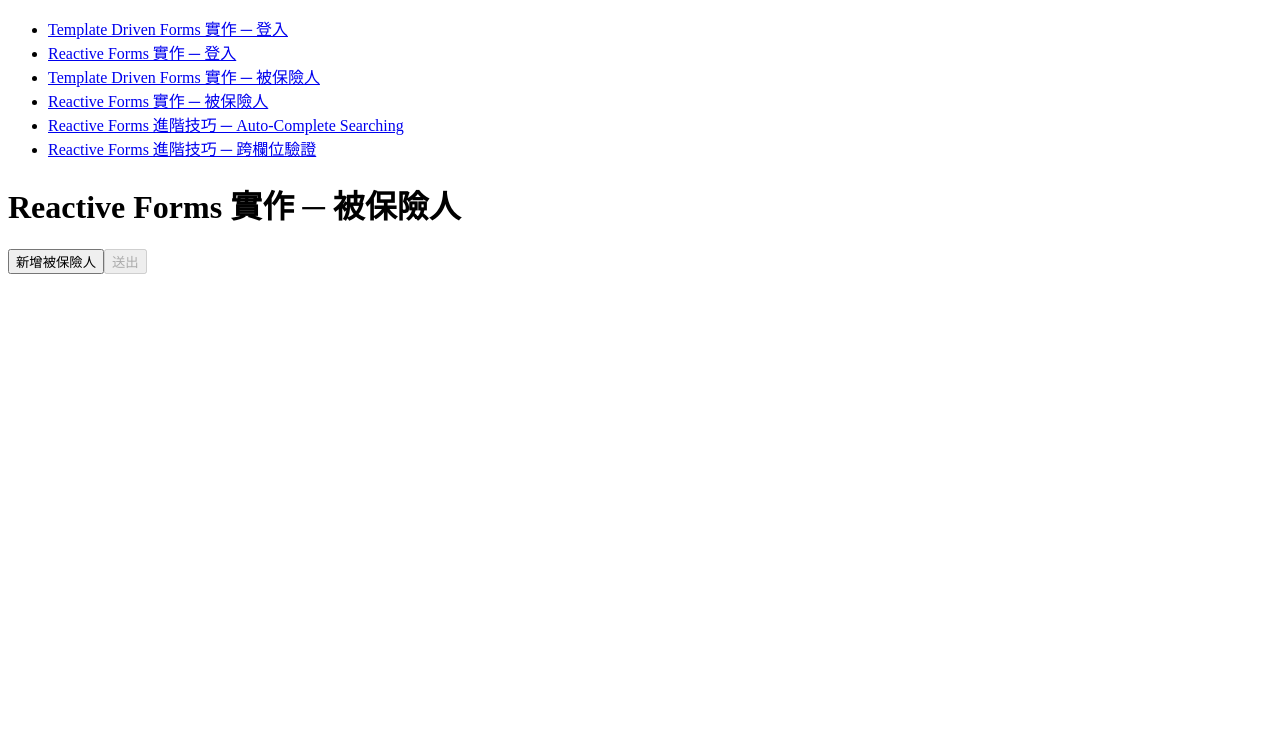
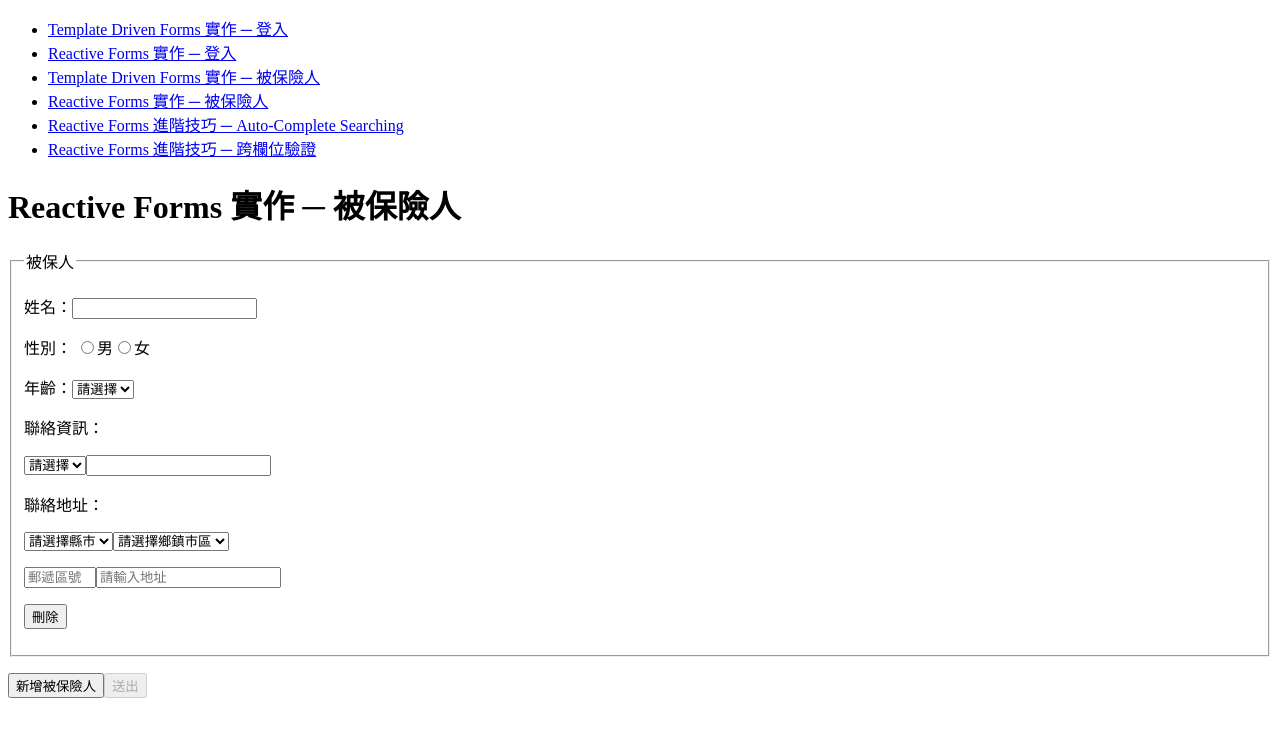
Before and after one commit to leochen0818/angular-30days-form-and-testing, an Angular app: page /#/reactive-forms-async-insured in a window 1280 px wide. Shown: the top 736 px of the page. Built offline with nearby package versions, Linux system fonts and the light colour scheme.

Commit message:
新增 ControlContainer 的應用 ─ 聯絡地址（被保人表單）

```diff
--- /dev/null
+++ b/src/app/reactive-forms-async-insured/address-info/address-info.component.html
@@ -0,0 +1,14 @@
+<ng-container [formGroup]="formGroup">
+  <p>
+    <select formControlName="city">
+      <option value="">請選擇縣市</option>
+    </select>
+    <select formControlName="district">
+      <option value="">請選擇鄉鎮市區</option>
+    </select>
+  </p>
+  <p>
+    <input type="text" style="width: 4rem" placeholder="郵遞區號" formControlName="zip">
+    <input type="text" placeholder="請輸入地址" formControlName="address">
+  </p>
+</ng-container>
--- /dev/null
+++ b/src/app/reactive-forms-async-insured/address-info/address-info.component.scss
@@ -0,0 +1,3 @@
+:host {
+  display: block;
+}
--- /dev/null
+++ b/src/app/reactive-forms-async-insured/address-info/address-info.component.ts
@@ -0,0 +1,17 @@
+import { ControlContainer, FormGroup } from '@angular/forms';
+import { Component } from '@angular/core';
+
+@Component({
+  selector: 'app-address-info',
+  templateUrl: './address-info.component.html',
+  styleUrls: ['./address-info.component.scss']
+})
+export class AddressInfoComponent {
+
+  get formGroup(): FormGroup {
+    return this.controlContainer.control as FormGroup;
+  }
+
+  constructor(private controlContainer: ControlContainer) { }
+
+}
--- a/src/app/reactive-forms-async-insured/reactive-forms-async-insured.component.html
+++ b/src/app/reactive-forms-async-insured/reactive-forms-async-insured.component.html
@@ -51,6 +51,8 @@
         <input type="text" formControlName="contactInfo">
         <span class="error-message">{{ getErrorMessage("contactInfo", index) }}</span>
       </p>
+      <p><label>聯絡地址：</label></p>
+      <app-address-info formGroupName="addressInfo"></app-address-info>
       <p><button type="button" (click)="deleteInsured(index)">刪除</button></p>
     </fieldset>
   </ng-container>
--- a/src/app/reactive-forms-async-insured/reactive-forms-async-insured.component.ts
+++ b/src/app/reactive-forms-async-insured/reactive-forms-async-insured.component.ts
@@ -55,6 +55,7 @@ export class ReactiveFormsAsyncInsuredComponent implements OnInit {
     this.formGroup = this.formBuilder.group({
       insuredList: this.formBuilder.array([])
     });
+    this.addInsured();
   }
 
   /**
@@ -139,6 +140,12 @@ export class ReactiveFormsAsyncInsuredComponent implements OnInit {
       contactInfoControl.updateValueAndValidity();
     });
 
+    const addressInfoFormGroup = this.formBuilder.group({
+      city: '',
+      district: '',
+      zip: '',
+      address: ''
+    });
     return this.formBuilder.group({
       name: [
         '',
@@ -147,7 +154,8 @@ export class ReactiveFormsAsyncInsuredComponent implements OnInit {
       gender: ['', Validators.required],
       age: ['', Validators.required],
       contactInfoType: contactInfoTypeControl,
-      contactInfo: contactInfoControl
+      contactInfo: contactInfoControl,
+      addressInfo: addressInfoFormGroup
     });
   }
 }
--- a/src/app/reactive-forms-async-insured/reactive-forms-async-insured.module.ts
+++ b/src/app/reactive-forms-async-insured/reactive-forms-async-insured.module.ts
@@ -4,7 +4,7 @@ import { CommonModule } from '@angular/common';
 
 import { ReactiveFormsAsyncInsuredRoutingModule } from './reactive-forms-async-insured-routing.module';
 import { ReactiveFormsAsyncInsuredComponent } from './reactive-forms-async-insured.component';
-
+import { AddressInfoModule } from './address-info/address-info.module';
 
 @NgModule({
   declarations: [
@@ -14,7 +14,8 @@ import { ReactiveFormsAsyncInsuredComponent } from './reactive-forms-async-insur
     CommonModule,
     ReactiveFormsAsyncInsuredRoutingModule,
     FormsModule,
-    ReactiveFormsModule
+    ReactiveFormsModule,
+    AddressInfoModule
   ]
 })
 export class ReactiveFormsAsyncInsuredModule { }
```
Also changed, not shown: src/app/reactive-forms-async-insured/address-info/address-info.module.ts (added, +16 -0 lines), 1 other file (tests, documents, lock files or other folders).
